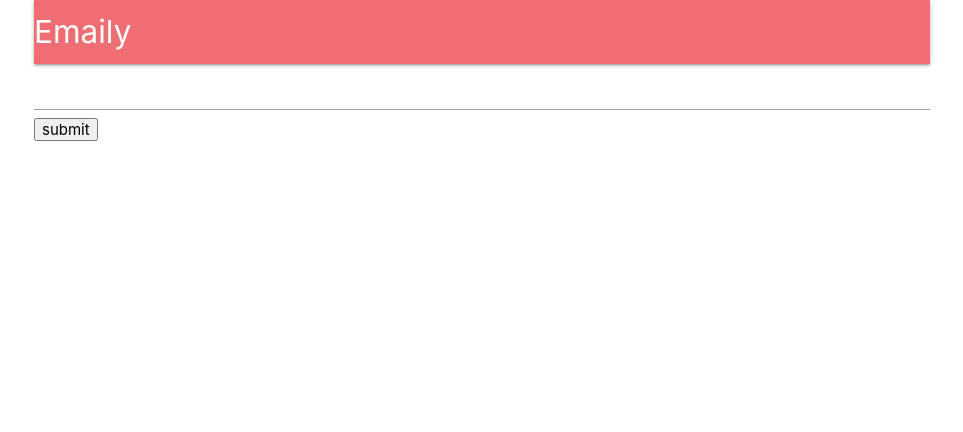
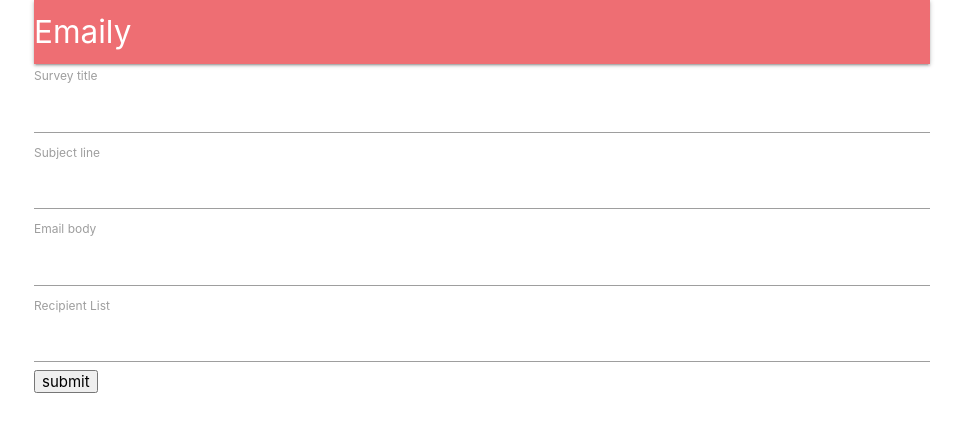
Before and after one commit to tomaszwylezek/emaily, a React (Create React App) app in the folder client/: page /surveys/new in a window 1280 px wide. Shown: the top 432 px of the page, without its empty margins (158-1121 px from the left). Built offline with nearby package versions, Linux system fonts and the light colour scheme; no server answers.

Commit message:
Add SurveyForm

```diff
--- a/client/package.json
+++ b/client/package.json
@@ -5,6 +5,7 @@
   "dependencies": {
     "axios": "^0.18.0",
     "http-proxy-middleware": "^0.19.1",
+    "lodash": "^4.17.11",
     "materialize-css": "^1.0.0",
     "react": "^16.8.0",
     "react-dom": "^16.8.0",
--- /dev/null
+++ b/client/src/components/surveys/SurveyField.js
@@ -0,0 +1,10 @@
+import React from "react";
+
+export default ({ input, label }) => {
+  return (
+    <>
+      <label>{ label }</label>
+      <input {...input} />
+    </>
+  );
+};
--- a/client/src/components/surveys/SurveyForm.js
+++ b/client/src/components/surveys/SurveyForm.js
@@ -1,12 +1,48 @@
 import React, { Component } from "react";
+import _ from "lodash";
 import { reduxForm, Field } from "redux-form";
+import SurveyField from "./SurveyField";
+
+const FIELDS = [
+  {
+    label: "Survey title",
+    name: "title"
+  },
+  {
+    label: "Subject line",
+    name: "subject"
+  },
+  {
+    label: "Email body",
+    name: "body"
+  },
+  {
+    label: "Recipient List",
+    name: "emails"
+  }
+];
 
 class SurveyForm extends Component {
+  renderFields() {
+    return (
+      <>
+        {_.map(FIELDS, ({ label, name }) => (
+          <Field
+            component={SurveyField}
+            name={name}
+            type="text"
+            label={label}
+          />
+        ))}
+      </>
+    );
+  }
+
   render() {
     return (
       <div>
-        <form onSubmit={this.props.handleSubmit(console.log)}>
-          <Field type="text" name="surveyTitle" component="input" />
+        <form onSubmit={this.props.handleSubmit(val => console.log(val))}>
+          {this.renderFields()}
           <button type="submit">submit</button>
         </form>
       </div>
```
